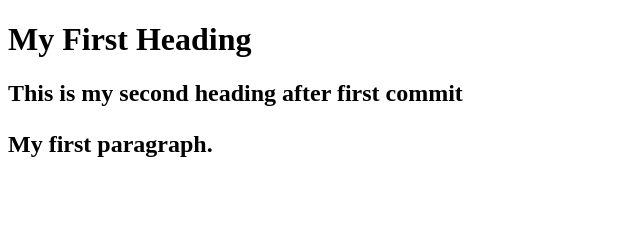
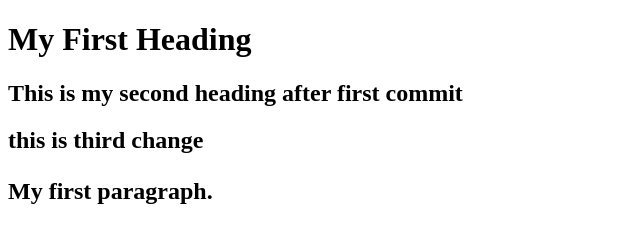
Before and after one commit to RIDDHITRIVEDI/TestRepo, a plain HTML site: page index.html in a window 1280 px wide. Shown: the whole page, without its empty margins (0-640 px from the left). Drawn offline with Linux system fonts and the light colour scheme.

Commit message:
third commit

```diff
--- a/index.html
+++ b/index.html
@@ -5,7 +5,8 @@
 
     <h1>My First Heading</h1>
     <h2>This is my second heading after first commit<h2>
-            <p>My first paragraph.</p>
+            <h2>this is third change<h2>
+                    <p>My first paragraph.</p>
 
 </body>
 
```
